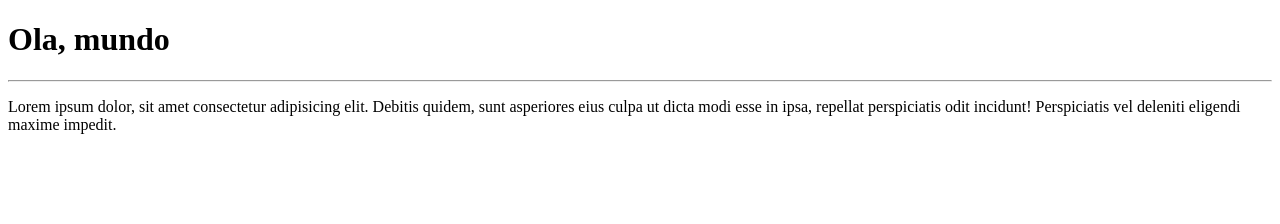
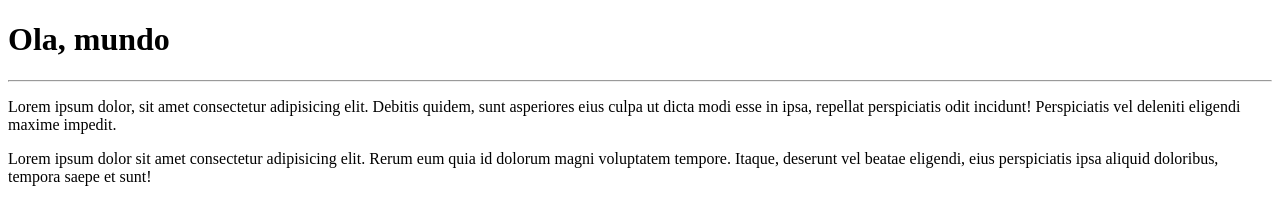
Before and after one commit to Rafael-OSilva/Ola-Mundo, a plain HTML site: page site-exemplo/index.html in a window 1280 px wide. Drawn offline with Linux system fonts and the light colour scheme.

Commit message:
adicionei um paragrafo

```diff
--- a/site-exemplo/index.html
+++ b/site-exemplo/index.html
@@ -9,5 +9,6 @@
     <h1>Ola, mundo</h1>
     <hr>
     <p>Lorem ipsum dolor, sit amet consectetur adipisicing elit. Debitis quidem, sunt asperiores eius culpa ut dicta modi esse in ipsa, repellat perspiciatis odit incidunt! Perspiciatis vel deleniti eligendi maxime impedit.</p>
+    <p>Lorem ipsum dolor sit amet consectetur adipisicing elit. Rerum eum quia id dolorum magni voluptatem tempore. Itaque, deserunt vel beatae eligendi, eius perspiciatis ipsa aliquid doloribus, tempora saepe et sunt!</p>
 </body>
 </html>
```
